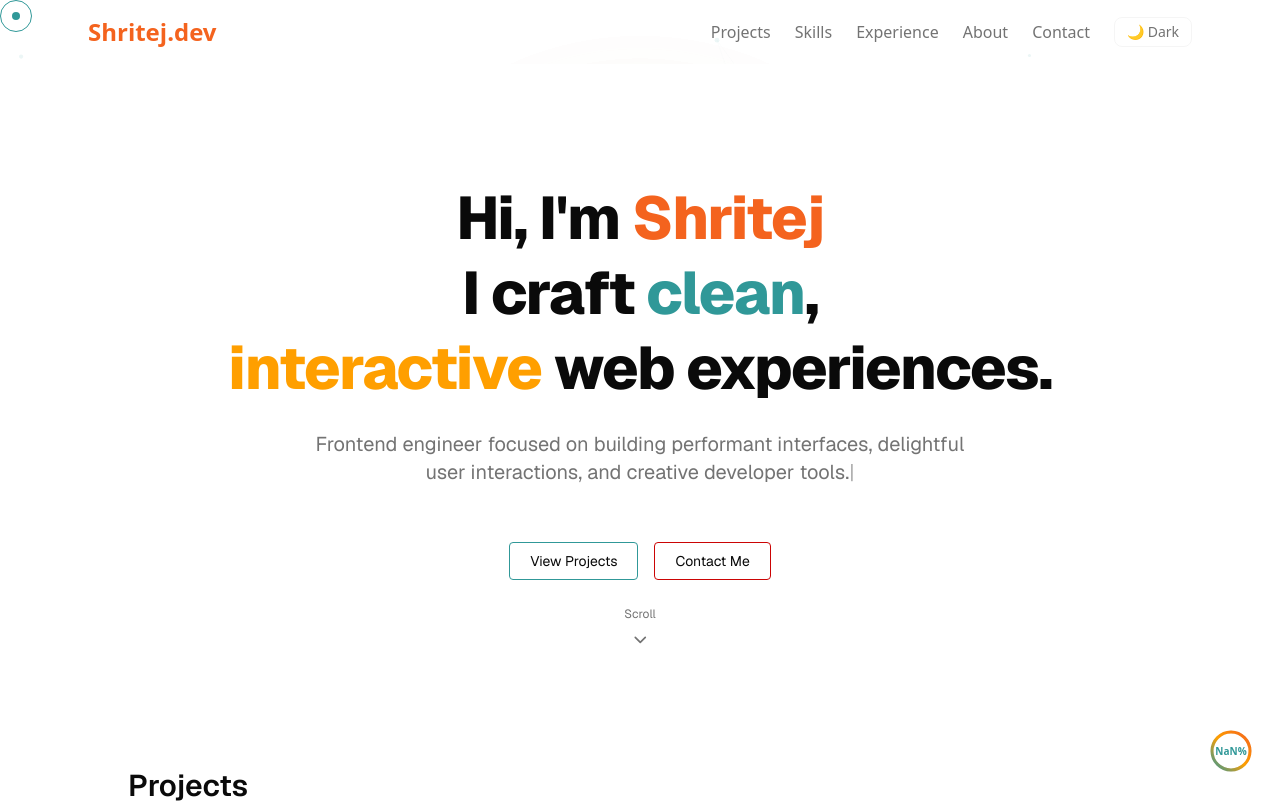
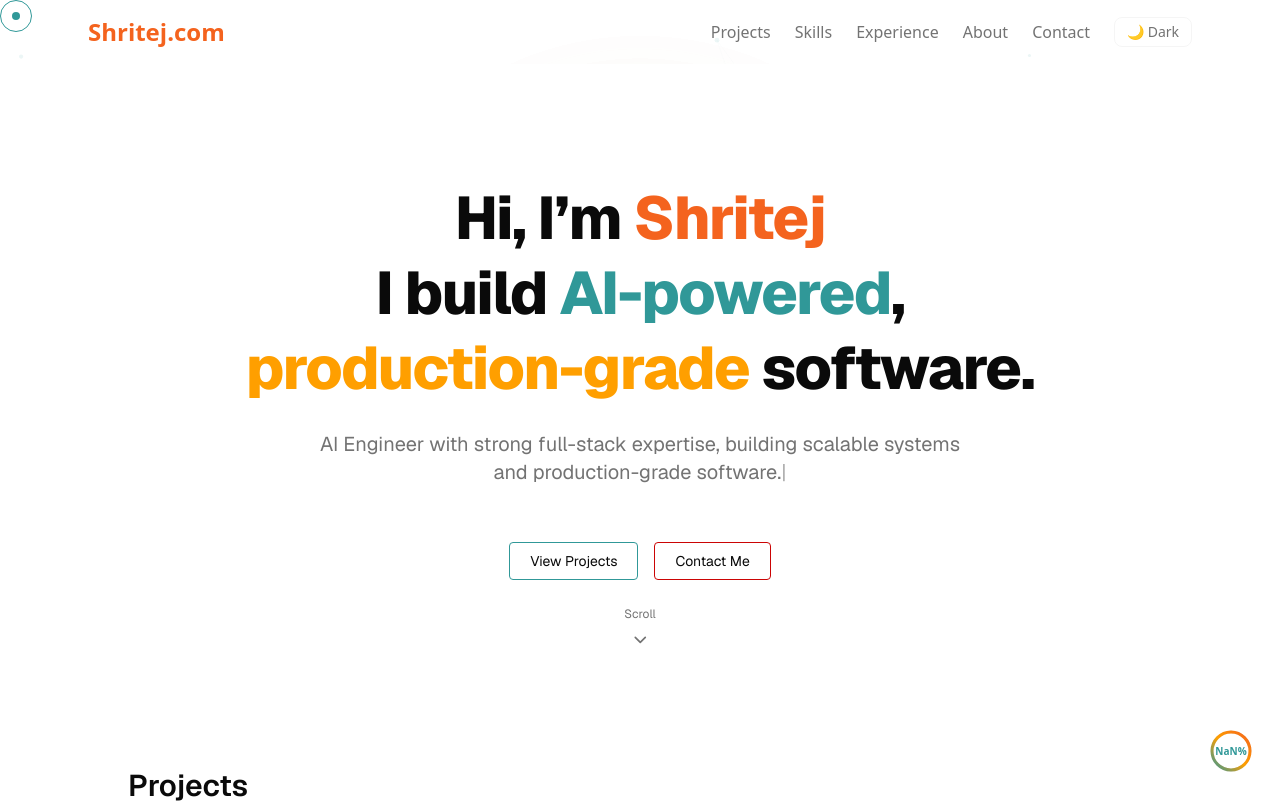
Before and after one commit to Shritej-Reddy/shritej-portfolio, a Next.js app: page / in a window 1280 px wide. Shown: the top 803 px of the page. Built offline with nearby package versions, Linux system fonts and the light colour scheme.

Commit message:
Modified Hero Section content

```diff
--- a/src/app/page.tsx
+++ b/src/app/page.tsx
@@ -74,7 +74,7 @@ export default function HomePage() {
   ];
 
   const { displayedText: typingText } = useTypingEffect(
-    "Frontend engineer focused on building performant interfaces, delightful user interactions, and creative developer tools.",
+    "AI Engineer with strong full-stack expertise, building scalable systems and production-grade software.",
     30,
     500
   );
@@ -96,10 +96,12 @@ export default function HomePage() {
           </div>
 
           <h1 className="text-4xl md:text-6xl font-extrabold leading-tight tracking-tight relative z-10">
-            Hi, I'm <span className="text-[#F4631E]">Shritej</span>
-            <br />I craft <span className="text-[#309898]">clean</span>,<br />
-            <span className="text-[#FF9F00]">interactive</span> web experiences.
+            Hi, I’m <span className="text-[#F4631E]">Shritej</span>
+            <br />I build <span className="text-[#309898]">AI-powered</span>,
+            <br />
+            <span className="text-[#FF9F00]">production-grade</span> software.
           </h1>
+
           <p className="text-lg md:text-xl text-muted-foreground mt-6 max-w-2xl mx-auto min-h-[3rem]">
             {typingText}
             <span className="animate-pulse">|</span>
--- a/src/components/ui/Navbar.tsx
+++ b/src/components/ui/Navbar.tsx
@@ -7,7 +7,7 @@ export default function Navbar() {
   return (
     <header className="flex justify-between items-center px-6 py-4 max-w-6xl mx-auto">
       <Link href="/" className="text-2xl font-bold text-[#F4631E]">
-        Shritej.dev
+        Shritej.com
       </Link>
 
       {/* Desktop Links */}
```
